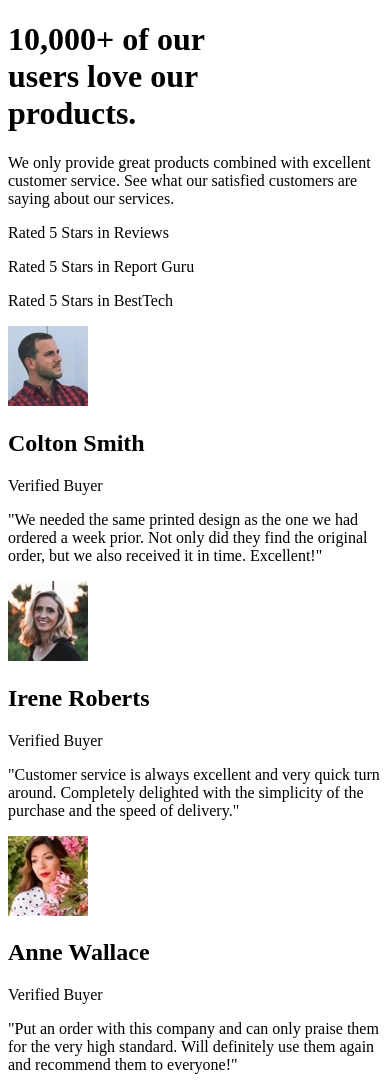
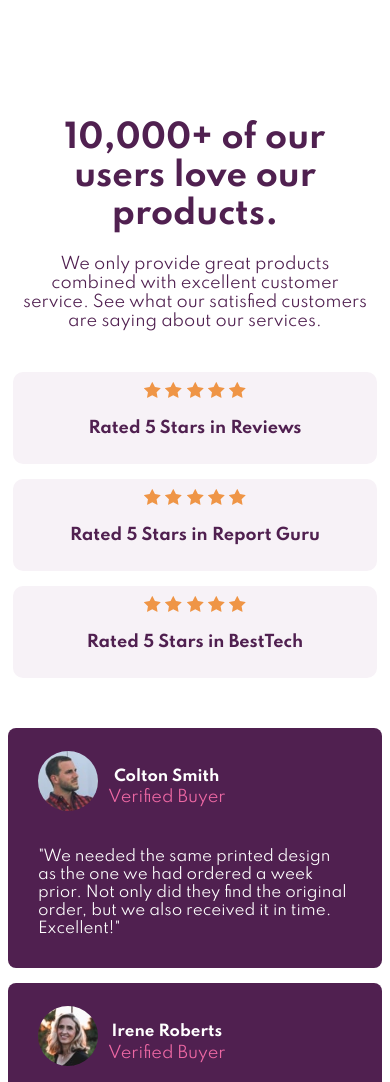
Before and after one commit to udeope/Social-proof-section-master, a plain HTML site: page index.html in a window 390 px wide. Shown: the top 1082 px of the page. Drawn offline with Linux system fonts and the light colour scheme.

Commit message:
Add CSS for mobile version

```diff
--- a/css/styles.css
+++ b/css/styles.css
@@ -1,3 +1,95 @@
-.rated__star{
-    background-image: url(/images/icon-star.svg);
+:root{
+    --dark-magenta:  hsl(300, 43%, 22%);
+    --soft-pink: hsl(333, 80%, 67%);
+    --soft-magenta: hsl(300, 24%, 96%);
+    --mid-magenta: hsl(303, 10%, 53%);
 }
+
+body{
+    font-family: 'Spartan', sans-serif;
+}
+
+header{
+    text-align: center;
+    padding: 90px 10px 30px;
+}
+
+.header__title{
+    color:  var(--dark-magenta);
+    font-weight: 700;
+}
+
+.header__subtitle{
+    color: var(--dark-magenta);
+    font-weight: 400;
+}
+
+.rates{
+    margin-top: -20px;
+    text-align: center;
+}
+
+.rated{
+    background-color: var(--soft-magenta);
+    padding: 10px 40px;
+    margin: 15px 5px;
+    border-radius: 10px;
+}
+
+.rated__text{
+    color: var(--dark-magenta);
+    font-weight: 700;
+}
+
+/* .rated__star{
+    background-image: url('/images/icon-star.svg');
+    background-color: black;
+    width: 90px;
+    height: 70px;
+    color: black;
+} */
+
+.testimonials{
+    margin-top: 50px;
+}
+
+.testimonial{
+    background-color: var(--dark-magenta);
+    border-radius: 8px;
+}
+
+.testimonial__pic{
+    float: left;
+    border-radius: 50%;
+    width: 18%;
+}
+
+.testimonial__header{
+    display: flex;
+    align-items: center;
+    justify-content: start;
+    padding: 10px;
+    margin-left: 20px;
+}
+
+.testimonial__author{
+    margin-left: 10px;
+}
+
+.testimonial__title{
+    font-size: 15px;
+    color: white;
+    margin-top: 30px;
+}
+
+.testimonial__subtitle{
+    margin-top: -10px;
+    color: var(--soft-pink);
+}
+
+.testimonial__text{
+    color: white;
+    font-size: 15px;
+    padding: 30px;
+    margin-top: -15px;
+}
--- a/index.html
+++ b/index.html
@@ -4,6 +4,8 @@
     <meta charset="UTF-8" />
     <meta name="viewport" content="width=device-width, initial-scale=1.0" />
     <link rel="stylesheet" href="/css/styles.css" />
+    <link rel="preconnect" href="https://fonts.gstatic.com">
+<link href="https://fonts.googleapis.com/css2?family=Spartan:wght@400;500;700&display=swap" rel="stylesheet">
     <title>Social proof section master</title>
   </head>
   <body>
@@ -21,15 +23,27 @@
     <!-- RATES -->
     <section class="rates">
       <article class="rated">
-        <span class="rated__star"></span>
+            <img src="/images/icon-star.svg" class="rated__star" alt="">
+            <img src="/images/icon-star.svg" class="rated__star" alt="">
+            <img src="/images/icon-star.svg" class="rated__star" alt="">
+            <img src="/images/icon-star.svg" class="rated__star" alt="">
+            <img src="/images/icon-star.svg" class="rated__star" alt="">
         <p class="rated__text">Rated 5 Stars in Reviews</p>
       </article>
       <article class="rated">
-        <span class="rated__star"></span>
+        <img src="/images/icon-star.svg" class="rated__star" alt="">
+        <img src="/images/icon-star.svg" class="rated__star" alt="">
+        <img src="/images/icon-star.svg" class="rated__star" alt="">
+        <img src="/images/icon-star.svg" class="rated__star" alt="">
+        <img src="/images/icon-star.svg" class="rated__star" alt="">
         <p class="rated__text">Rated 5 Stars in Report Guru</p>
       </article>
       <article class="rated">
-        <span class="rated__star"></span>
+        <img src="/images/icon-star.svg" class="rated__star" alt="">
+        <img src="/images/icon-star.svg" class="rated__star" alt="">
+        <img src="/images/icon-star.svg" class="rated__star" alt="">
+        <img src="/images/icon-star.svg" class="rated__star" alt="">
+        <img src="/images/icon-star.svg" class="rated__star" alt="">
         <p class="rated__text">Rated 5 Stars in BestTech</p>
       </article>
     </section>
@@ -37,45 +51,45 @@
     <section class="testimonials">
       <article class="testimonial">
         <header class="testimonial__header">
-          <img src="/images/image-colton.jpg" alt="Profile pic" />
+          <img src="/images/image-colton.jpg" class="testimonial__pic" alt="Profile pic" />
+          <div class="testimonial__author">
           <h2 class="testimonial__title">Colton Smith</h2>
           <p class="testimonial__subtitle">Verified Buyer</p>
+        </div>
         </header>
-        <div class="testimonial__body">
           <p class="testimonial__text">
             "We needed the same printed design as the one we had ordered a week
             prior. Not only did they find the original order, but we also
             received it in time. Excellent!"
           </p>
-        </div>
       </article>
       <article class="testimonial">
         <header class="testimonial__header">
-          <img src="/images/image-irene.jpg" alt="Profile pic" />
+          <img src="/images/image-irene.jpg" class="testimonial__pic" alt="Profile pic" />
+          <div class="testimonial__author">
           <h2 class="testimonial__title">Irene Roberts</h2>
           <p class="testimonial__subtitle">Verified Buyer</p>
+        </div>
         </header>
-        <div class="testimonial__body">
           <p class="testimonial__text">
             "Customer service is always excellent and very quick turn around.
             Completely delighted with the simplicity of the purchase and the
             speed of delivery."
           </p>
-        </div>
       </article>
       <article class="testimonial">
         <header class="testimonial__header">
-          <img src="/images/image-anne.jpg" alt="Profile pic" />
+          <img src="/images/image-anne.jpg" class="testimonial__pic" alt="Profile pic" />
+          <div class="testimonial__author">
           <h2 class="testimonial__title">Anne Wallace</h2>
           <p class="testimonial__subtitle">Verified Buyer</p>
+        </div>
         </header>
-        <div class="testimonial__body">
           <p class="testimonial__text">
             "Put an order with this company and can only praise them for the
             very high standard. Will definitely use them again and recommend
             them to everyone!"
           </p>
-        </div>
       </article>
     </section>
   </body>
```
